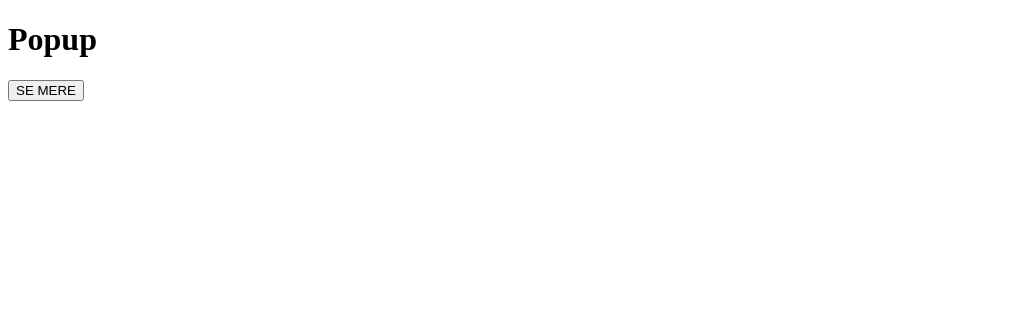
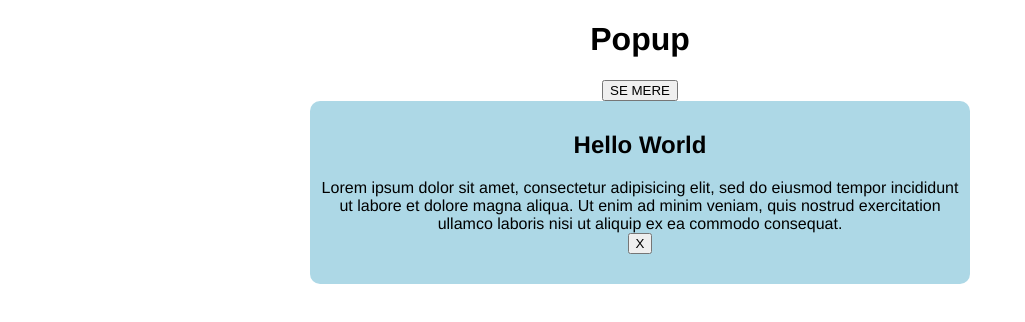
Before and after one commit to FrederikDreyer/frederikdreyer.github.io, a plain HTML site: page index.html in a window 1280 px wide. Both pictures are taken after a click on the button "SE MERE". Shown: the whole page, without its empty margins (0-1025 px from the left). Drawn offline with Linux system fonts and the light colour scheme.

Commit message:
article lavet samt js

```diff
--- a/index.html
+++ b/index.html
@@ -2,14 +2,26 @@
 <html lang="en" dir="ltr">
   <head>
     <meta charset="utf-8">
+    <link rel="stylesheet" href="style.css">
+    <script type="text/javascript" src="script.js" defer></script>
     <title>Pop</title>
   </head>
   <body>
 
     <h1>Popup</h1>
-    <button type="button" name="button">SE MERE</button>
+    <button type="button" name="button" onclick="displayBlock()">SE MERE</button>
 
+    <article id="article1">
 
+      <h2>Hello World</h2>
+
+      Lorem ipsum dolor sit amet, consectetur adipisicing elit, sed do eiusmod tempor incididunt ut labore et dolore magna aliqua. Ut enim ad minim veniam, quis nostrud exercitation ullamco laboris nisi ut aliquip ex ea commodo consequat.
+
+      <br>
+
+      <button type="button" name="button" onclick="displayNone()">X</button>
+
+    </article>
 
   </body>
 </html>
--- /dev/null
+++ b/script.js
@@ -0,0 +1,9 @@
+console.log("det virker");
+
+function displayBlock() {
+  document.getElementById('article1').style.display = "block";
+}
+
+function displayNone() {
+  document.getElementById('article1').style.display = "none";
+}
--- /dev/null
+++ b/style.css
@@ -0,0 +1,14 @@
+* body {
+  font-family: helvetica;
+  margin: 0;
+  text-align: center;
+}
+
+#article1 {
+  width: 50%;
+  margin: 0 auto;
+  background-color: lightblue;
+  border-radius: 10px;
+  padding: 10px 10px 30px 10px;
+  display: none;
+}
```
